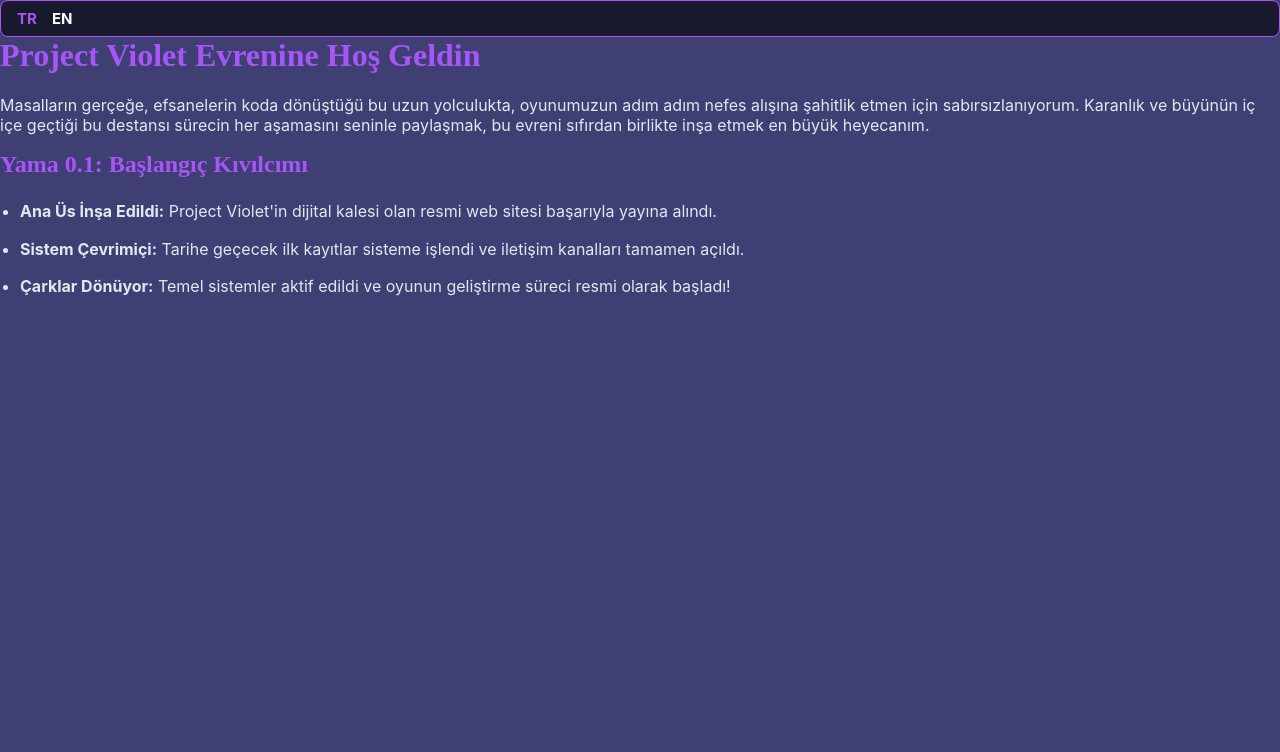
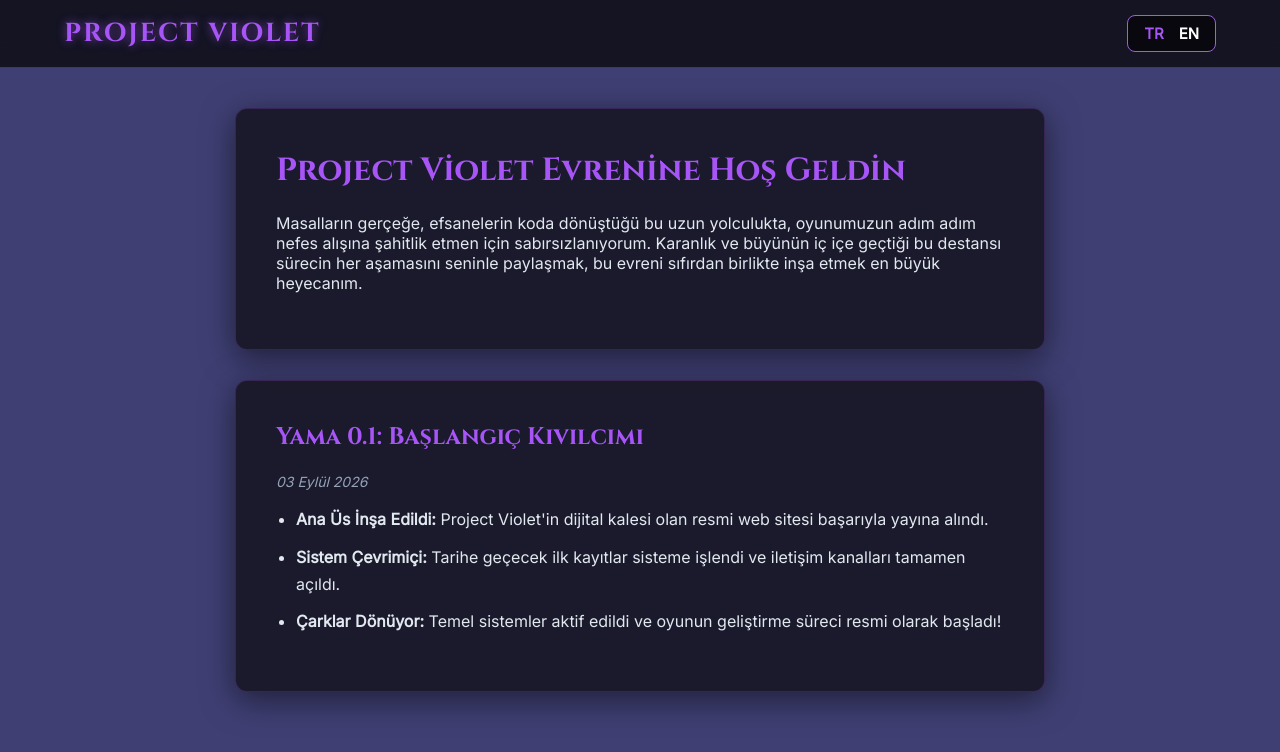
Before and after one commit to AlpErenCelikDev/project-violet, a plain HTML site: page index.html in a window 1280 px wide. Drawn offline with Linux system fonts and the light colour scheme.

Commit message:
Update index.html

```diff
--- a/index.html
+++ b/index.html
@@ -4,21 +4,34 @@
     <meta charset="UTF-8">
     <meta name="viewport" content="width=device-width, initial-scale=1.0">
     <title>Project Violet</title>
+    <!-- Destansı Google Fontları -->
+    <link href="https://fonts.googleapis.com/css2?family=Cinzel:wght@500;700&family=Inter:wght@300;400&display=swap" rel="stylesheet">
     <link rel="stylesheet" href="style.css">
 </head>
 <body>
 
-    <!-- Sağ üstteki kutucuklu dil seçeneği -->
+    <!-- ÜST MENÜ VE LOGO -->
+    <header class="ust-menu">
+        <div class="logo">PROJECT VIOLET</div>
         <div class="dil-secenekleri">
             <a href="index.html" class="aktif">TR</a>
             <a href="en.html">EN</a>
         </div>
+    </header>
 
-    <div class="icerik-kutusu">
+    <!-- ANA İÇERİK (KUTULAR BURAYA EKLENİR) -->
+    <main class="ana-icerik">
+
+        <!-- HOŞGELDİN KUTUSU -->
+        <div class="kutu">
             <h1>Project Violet Evrenine Hoş Geldin</h1>
             <p>Masalların gerçeğe, efsanelerin koda dönüştüğü bu uzun yolculukta, oyunumuzun adım adım nefes alışına şahitlik etmen için sabırsızlanıyorum. Karanlık ve büyünün iç içe geçtiği bu destansı sürecin her aşamasını seninle paylaşmak, bu evreni sıfırdan birlikte inşa etmek en büyük heyecanım.</p>
+        </div>
 
+        <!-- PATCH 0.1 KUTUSU -->
+        <div class="kutu">
             <h2>Yama 0.1: Başlangıç Kıvılcımı</h2>
+            <span class="tarih">03 Eylül 2026</span>
             <ul>
                 <li><strong>Ana Üs İnşa Edildi:</strong> Project Violet'in dijital kalesi olan resmi web sitesi başarıyla yayına alındı.</li>
                 <li><strong>Sistem Çevrimiçi:</strong> Tarihe geçecek ilk kayıtlar sisteme işlendi ve iletişim kanalları tamamen açıldı.</li>
@@ -26,5 +39,9 @@
             </ul>
         </div>
 
+        <!-- İLERİDE YENİ PATCH GELDİĞİNDE BURAYA YENİ BİR DİV KUTUSU EKLENECEK -->
+
+    </main>
+
 </body>
 </html>
```
Lines whose indentation alone changed are shown as unchanged.
